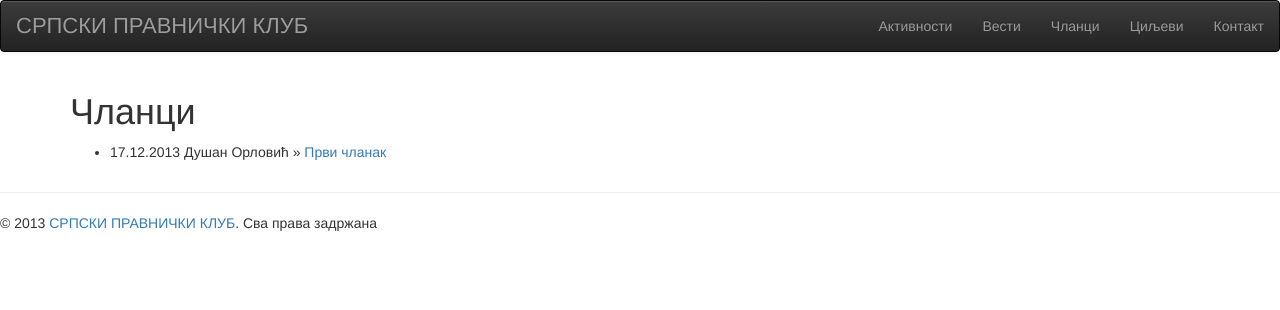
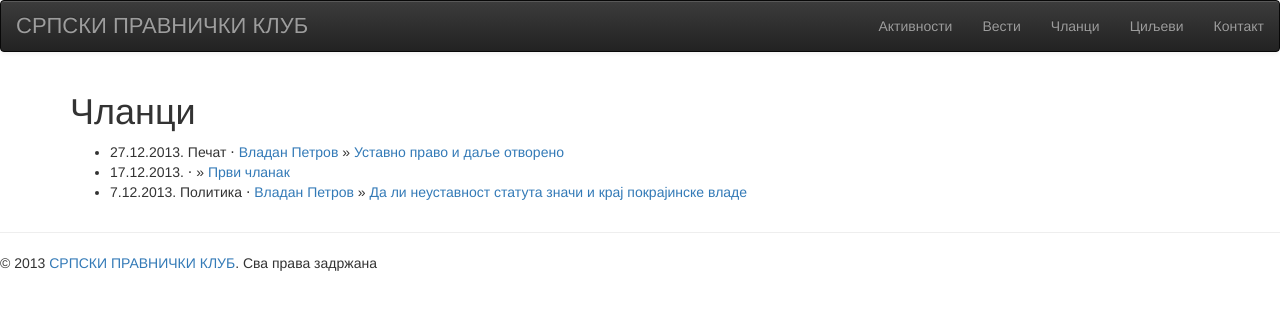
Before and after one commit to kulakajak/srpskipravnickiklub, a Jekyll site: the page built from clanci/index.html, in a window 1280 px wide. Shown: the top 310 px of the page. Built offline with Jekyll 4.4.1, drawn with Linux system fonts in a browser that asks for light colours; nearby versions of some CDN libraries; Markdown is read by kramdown in place of the engine named in the settings.

Commit message:
adding _data and _includes

```diff
--- a/_config.yml
+++ b/_config.yml
@@ -1,3 +1,4 @@
 name: "СРПСКИ ПРАВНИЧКИ КЛУБ"
 markdown: redcarpet
 pygments: true
+permalink: pretty
--- /dev/null
+++ b/_data/sources.yml
@@ -0,0 +1,5 @@
+politika:
+  full-name: Политика
+
+pecat:
+  full-name: Печат
--- /dev/null
+++ b/_includes/date-source-author.html
@@ -0,0 +1,11 @@
+{{ page.date | date: "%-d.%m.%Y." }}
+{% if page.source != nill %}
+{{ site.data.sources[page.source].full-name }}
+{% endif %}
+{% if page.author != nill %}
+  {% if include.disable-author-link != nill %}
+  {% else %}
+  &sdot;
+<a href="/{{ site.data.authors[page.author].folder }}">{{ site.data.authors[page.author].full-name }}</a>
+  {% endif %}
+{% endif %}
--- a/_layouts/default.html
+++ b/_layouts/default.html
@@ -22,6 +22,8 @@
 
         <!-- Optional theme -->
         <link rel="stylesheet" href="//netdna.bootstrapcdn.com/bootstrap/3.0.3/css/bootstrap-theme.min.css">
+        <!-- Fontawesome -->
+        <link href="//netdna.bootstrapcdn.com/font-awesome/4.0.3/css/font-awesome.css" rel="stylesheet">
 
         <link rel="stylesheet" href="/css/spk.css">
 
--- /dev/null
+++ b/clanci/_posts/2013-12-07-da-li-neustavnost-suda-znaci-i-kraj-pokrajinske-vlade.markdown
@@ -0,0 +1,10 @@
+---
+layout: post
+title:  "Да ли неуставност статута значи и крај покрајинске владе"
+author: vladan
+source: politika
+link: http://www.politika.rs/rubrike/Politika/Da-li-neustavnost-statuta-znaci-i-kraj-pokrajinske-vlade.sr.html
+---
+
+
+„Сматрао сам да су кључне одредбе статута неуставне и да је требало ставити га ван снаге у целини. Кад су кључне одредбе оспореног правног акта неуставне поставља се питање чему опстанак читавог правног акта. С друге стране, нисам ни очекивао да ће Уставни суд прихватити такво моје становиште, које је, у извесном смислу, радикално, али и даље сматрам сасвим исправно. Очекивао сам компромисно поступање суда, и оно се огледа у томе што је надлежним органима дато време од шест месеци да неуставне одредбе усагласе са уставом”, истиче Петров.
--- a/clanci/index.html
+++ b/clanci/index.html
@@ -6,13 +6,10 @@ layout: default
 <div id="home">
   <h1>Чланци</h1>
   <ul class="posts">
-    {% for post in site.categories.clanci %}
-      <li><span>{{ post.date | localize: "%d.%m.%Y" }}</span>
-{% if post.author != nill %}
-{{ post.author }}
-  {% endif %}
-
-      &raquo; <a href="{{ post.url }}">{{ post.title }}</a></li>
+    {% for page in site.categories.clanci %}
+      <li>
+{% include date-source-author.html %}
+      &raquo; <a href="{{ page.url }}">{{ page.title }}</a></li>
 
     {% endfor %}
   </ul>
--- /dev/null
+++ b/vladan-petrov/index.html
@@ -0,0 +1,4 @@
+---
+layout: default
+---
+{% include personal-page.html author="vladan" %}
```
Also changed, not shown: _data/authors.yml (added, +9 -0 lines), _includes/personal-page.html (added, +13 -0 lines), _layouts/post.html (+4 -5 lines), clanci/_posts/2013-12-27-ustavno-pitanje-i-dalje-otvoreno.markdown (added, +11 -0 lines).
